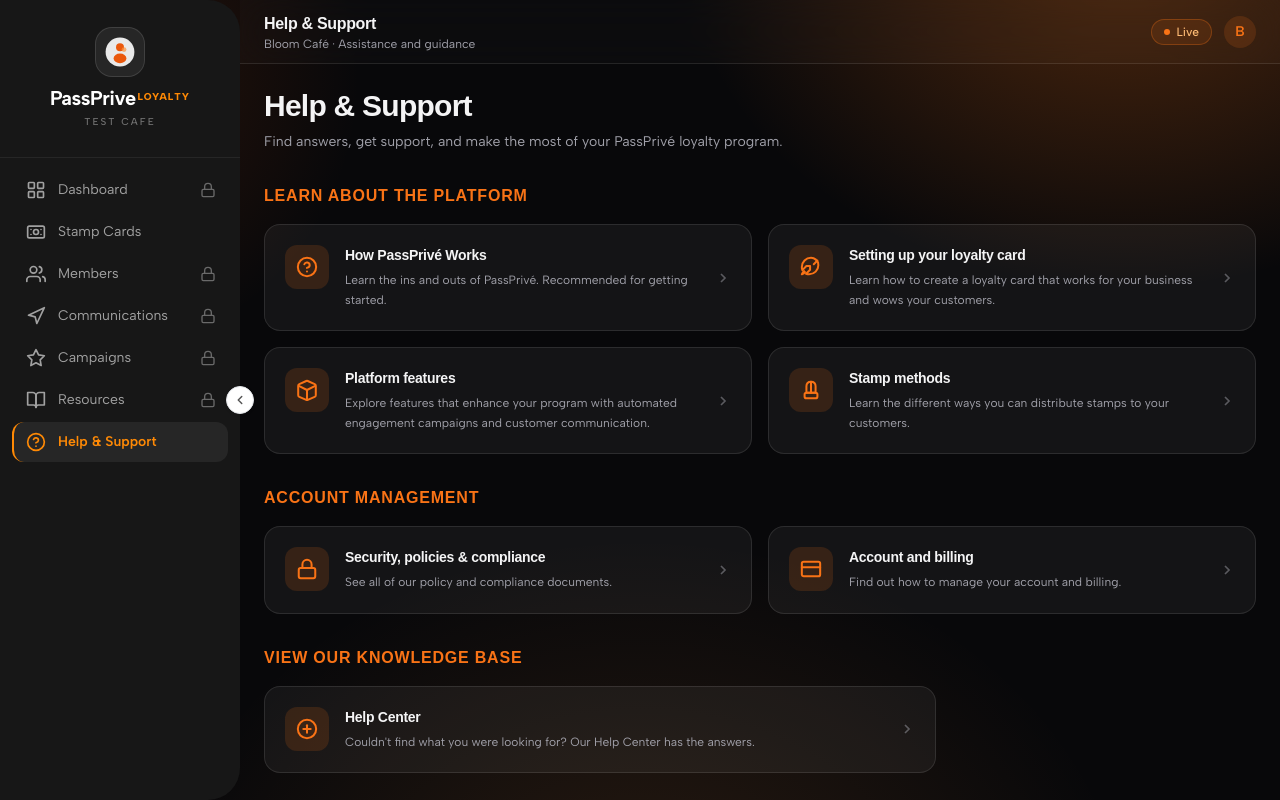
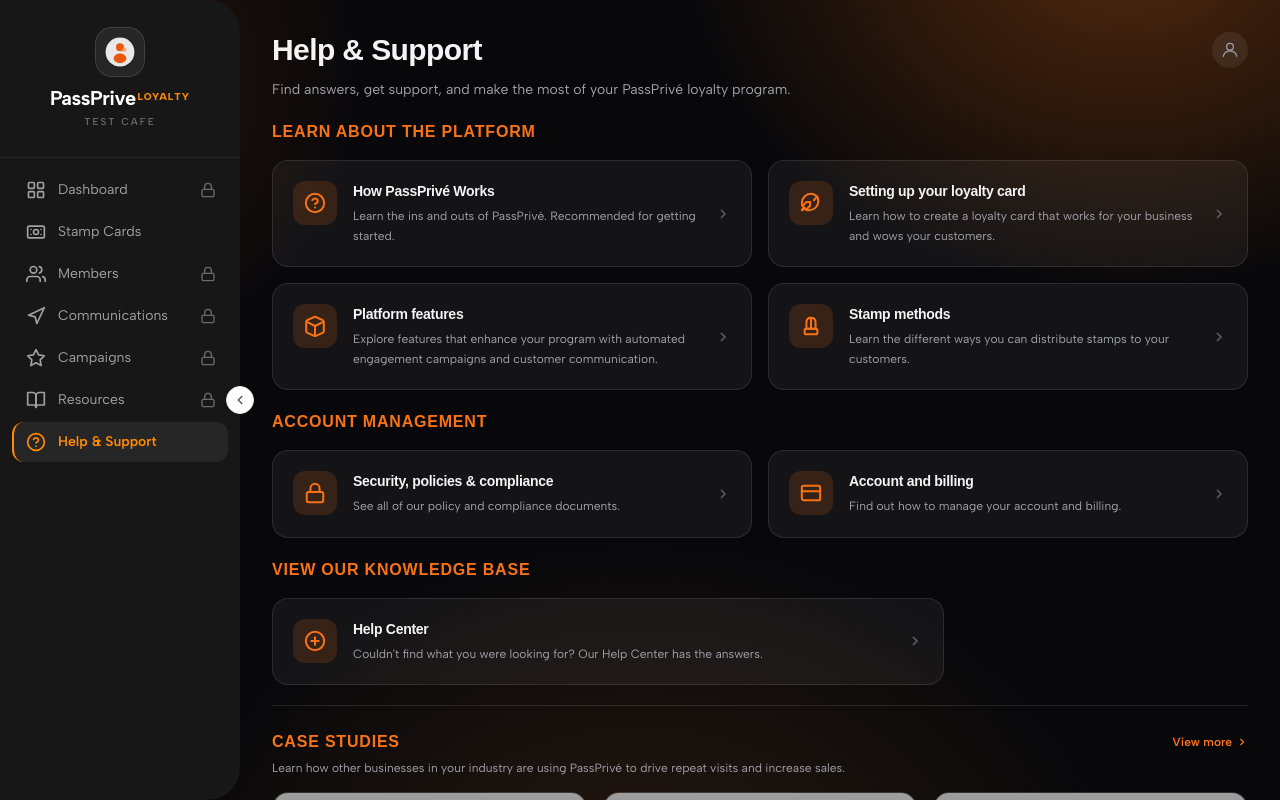
Before and after one commit to workispsd1-ctrl/PassPrive_Loyalty, a Next.js app: page /help in a window 1280 px wide. Built offline with nearby package versions, Linux system fonts and the light colour scheme; grey boxes are pictures that could not be loaded; a web font is replaced by a local one.

Commit message:
help center header changes

```diff
--- a/app/(routes)/help/page.tsx
+++ b/app/(routes)/help/page.tsx
@@ -415,35 +415,31 @@
   )
 
   return (
-    <>
-      {/* Header */}
-      <header className="flex h-16 items-center justify-between border-b border-border bg-card/40 px-6 backdrop-blur-xl shrink-0 z-10">
-        <div>
-          <h1 className="text-base font-semibold text-foreground">Help & Support</h1>
-          <p className="text-xs text-muted-foreground">Bloom Café · Assistance and guidance</p>
-        </div>
-        <div className="flex items-center gap-3">
-          <span className="inline-flex items-center gap-1.5 rounded-full border border-primary/30 bg-accent px-3 py-1 text-xs font-medium text-accent-foreground">
-            <span className="h-1.5 w-1.5 rounded-full bg-primary" />
-            Live
-          </span>
-          <span className="grid h-8 w-8 place-items-center rounded-full bg-primary/15 text-sm font-semibold text-primary">B</span>
-        </div>
-      </header>
-
-      {/* Main Container */}
-      <main className="flex-1 space-y-8 p-6 overflow-auto">
+    <div className="flex flex-col overflow-auto">
+      {/* Page header */}
+      <div className="flex items-start justify-between px-4 pt-5 pb-2 sm:px-6 sm:pt-8 sm:pb-3 md:px-8">
+        <h1 className="text-2xl font-bold text-foreground sm:text-3xl">Help & Support</h1>
+        <button
+          type="button"
+          aria-label="Profile"
+          className="grid h-9 w-9 place-items-center rounded-full bg-muted text-muted-foreground transition-colors hover:bg-card"
+        >
+          <svg viewBox="0 0 24 24" fill="none" stroke="currentColor" strokeWidth={1.5} className="h-5 w-5">
+            <circle cx="12" cy="8" r="4" />
+            <path d="M4 20c0-4 3.6-7 8-7s8 3 8 7" />
+          </svg>
+        </button>
+      </div>
+
+      <div className="flex flex-col gap-4 px-4 pb-6 sm:gap-5 sm:px-6 sm:pb-8 md:px-8">
 
         {/* Render View 1: Main Support Home */}
         {currentView === 'main' && (
           <>
             {/* Intro Banner */}
-            <div className="max-w-4xl">
-              <h2 className="text-2xl sm:text-3xl font-extrabold text-foreground tracking-tight">Help & Support</h2>
-              <p className="text-sm text-muted-foreground mt-2">
-                Find answers, get support, and make the most of your PassPrivé loyalty program.
-              </p>
-            </div>
+            <p className="text-sm text-muted-foreground">
+              Find answers, get support, and make the most of your PassPrivé loyalty program.
+            </p>
 
             {/* Section 1: Learn about the platform */}
             <section className="space-y-4">
@@ -1962,7 +1958,7 @@
           </div>
         )}
 
-      </main>
+      </div>
 
       {/* Video Player Modal */}
       {videoModal && videoModal.isOpen && (
@@ -2003,6 +1999,6 @@
           </div>
         </div>
       )}
-    </>
+    </div>
   )
 }
--- a/app/(routes)/members/page.tsx
+++ b/app/(routes)/members/page.tsx
@@ -337,30 +337,23 @@
   }
 
   return (
-    <>
-      {/* Header (matches dashboard look & feel) */}
-      <header className="flex h-16 items-center justify-between border-b border-border bg-card/40 px-6 backdrop-blur-xl shrink-0 z-10">
-        <div>
-          <h1 className="text-base font-semibold text-foreground">Members</h1>
-          <p className="text-xs text-muted-foreground">Bloom Café · View and manage your members</p>
-        </div>
-        <div className="flex items-center gap-3">
-          <button
-            onClick={() => setIsDemoMode(!isDemoMode)}
-            className={`inline-flex items-center gap-1.5 rounded-full border px-3 py-1 text-xs font-semibold cursor-pointer transition-all ${
-              isDemoMode
-                ? 'bg-yellow-500/10 text-yellow-400 border-yellow-500/30'
-                : 'bg-emerald-500/10 text-emerald-400 border-emerald-500/30'
-            }`}
-          >
-            <span className={`h-1.5 w-1.5 rounded-full ${isDemoMode ? 'bg-yellow-400' : 'bg-emerald-400'}`} />
-            {isDemoMode ? 'Demo Mode' : 'Live Mode'}
-          </button>
-          <span className="grid h-8 w-8 place-items-center rounded-full bg-primary/15 text-sm font-semibold text-primary">B</span>
-        </div>
-      </header>
+    <div className="flex flex-col overflow-auto">
+      {/* Page header */}
+      <div className="flex items-start justify-between px-4 pt-5 pb-4 sm:px-6 sm:pt-8 sm:pb-5 md:px-8">
+        <h1 className="text-2xl font-bold text-foreground sm:text-3xl">Members</h1>
+        <button
+          type="button"
+          aria-label="Profile"
+          className="grid h-9 w-9 place-items-center rounded-full bg-muted text-muted-foreground transition-colors hover:bg-card"
+        >
+          <svg viewBox="0 0 24 24" fill="none" stroke="currentColor" strokeWidth={1.5} className="h-5 w-5">
+            <circle cx="12" cy="8" r="4" />
+            <path d="M4 20c0-4 3.6-7 8-7s8 3 8 7" />
+          </svg>
+        </button>
+      </div>
 
-      <main className="flex-1 space-y-6 p-6 overflow-auto">
+      <div className="flex flex-col gap-4 px-4 pb-6 sm:gap-5 sm:px-6 sm:pb-8 md:px-8">
         {/* Demo Mode alert banner */}
         {isDemoMode && (
           <div className="flex flex-col sm:flex-row items-start sm:items-center justify-between gap-3 rounded-2xl border border-indigo-500/20 bg-indigo-500/5 px-5 py-3.5 backdrop-blur-xl">
@@ -992,7 +985,7 @@
           </div>
 
         </div>
-      </main>
+      </div>
 
       {/* ----------------- ACTION MODALS ----------------- */}
 
@@ -1329,6 +1322,6 @@
           </div>
         </div>
       )}
-    </>
+    </div>
   )
 }
```
